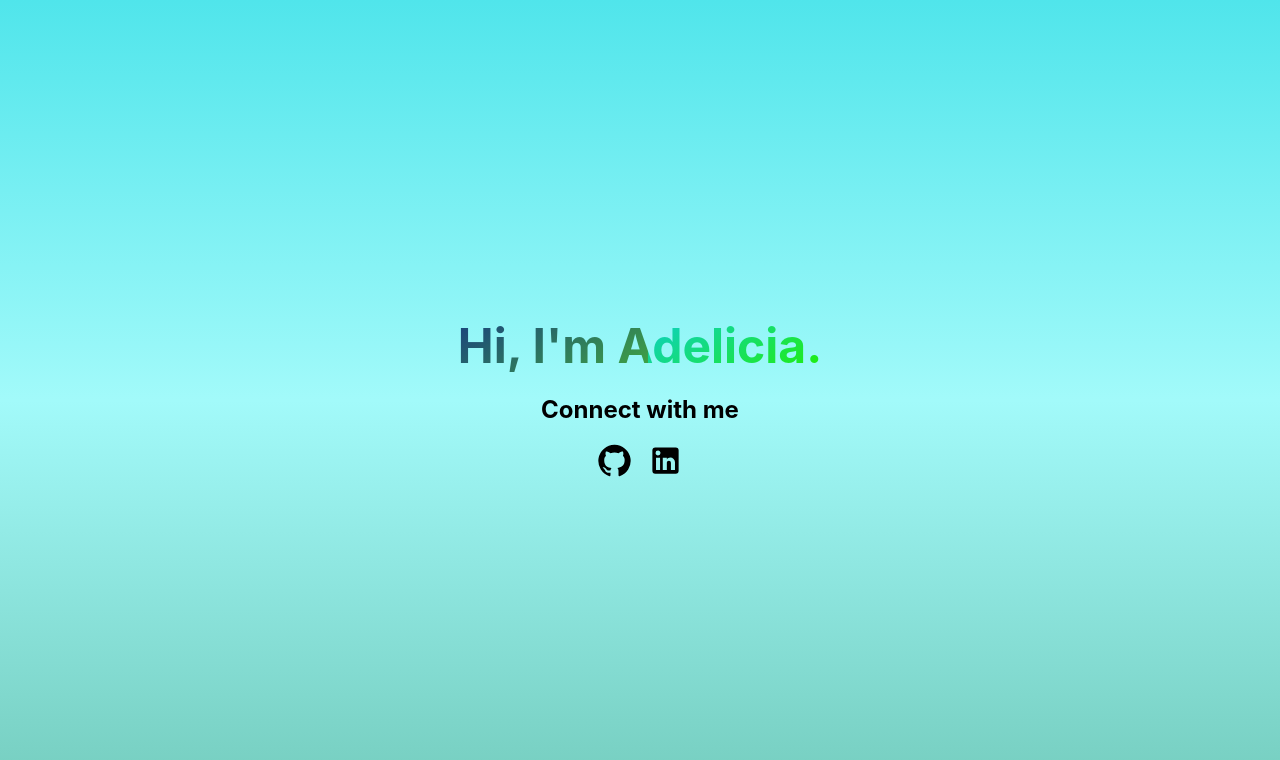
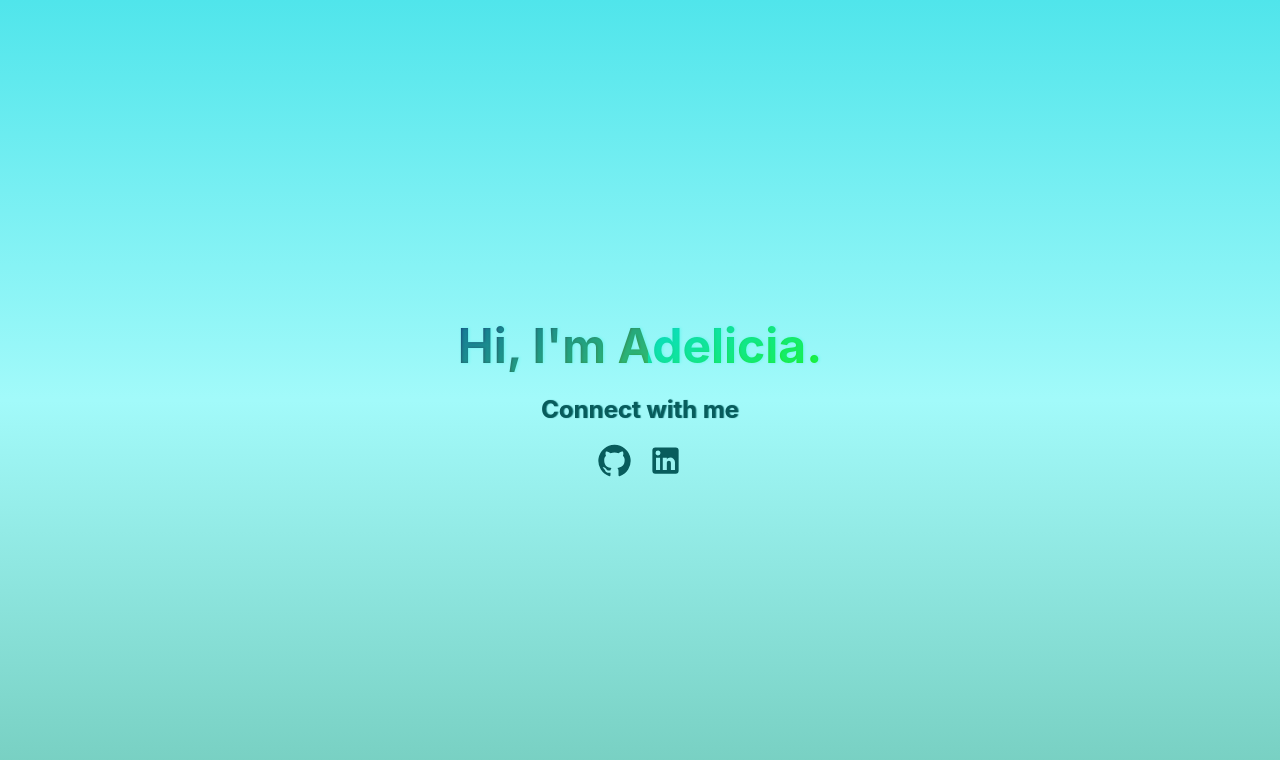
Before and after one commit to adelicia-js/home, a React (Create React App) app: page / in a window 1280 px wide. Shown: the top 760 px of the page. Built offline with nearby package versions, Linux system fonts and the light colour scheme; a web font is replaced by a local one.

Commit message:
minor style additions (for the temp structure)

```diff
--- a/src/App.css
+++ b/src/App.css
@@ -30,7 +30,8 @@
    animation: textclip 2s linear infinite;
    display: inline-block;
    margin: 0;
- }
+   text-shadow: 1px 0.1px 3px #06fbde4c;
+  }
 
  @keyframes textclip {
    to {
@@ -43,11 +44,15 @@
 }
 
 .Socials-header {
+  color:#085c5c;
+  text-shadow: 1px 0.1px 1px #258989;
   font-size: clamp(0.8rem, 2rem, 1.5rem);
 }
 
 .Socials-list {
   display: flex;
+  color:#085c5c;
+  text-shadow: 1px 0.1px 1px #258989;
   list-style-type: none;
   gap: 1rem;
   padding-left: 0;
@@ -56,11 +61,11 @@
 }
 
 .Socials-list a {
-  color: #000000;
+  color:#085c5c;
 }
 
 .Socials-list :visited {
-  color: #000000;
+  color:#085c5c;
 }
 
 .Socials-list :hover {
```
